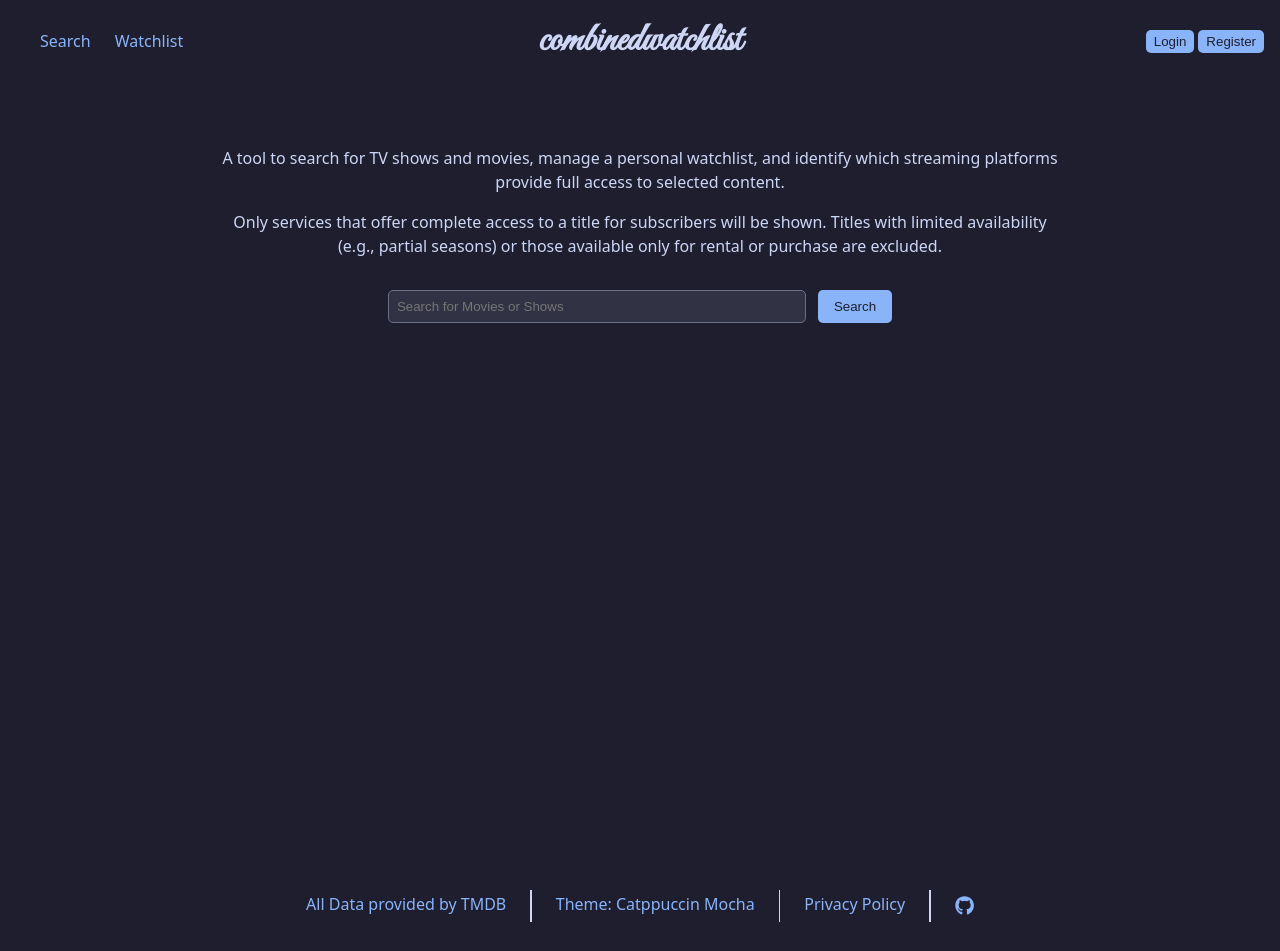
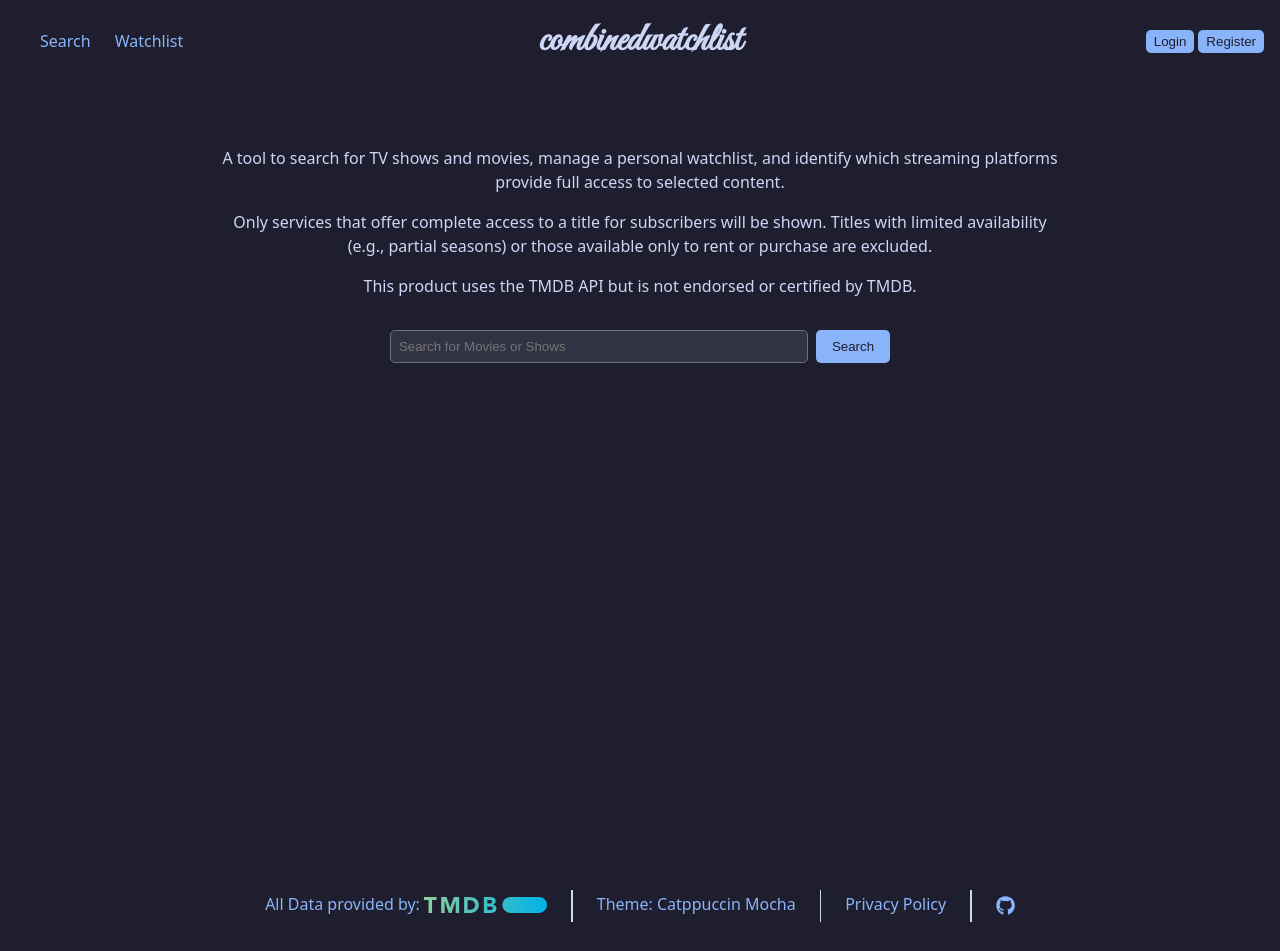
Before and after one commit to erikkb/combinedwatchlist, a React (Vite) app in the folder react-frontend/: page / in a window 1280 px wide. Shown: the top 951 px of the page. Built offline with nearby package versions, Linux system fonts and the light colour scheme; no server answers.

Commit message:
small improvements: add/delete button, privacy policy, TMDB compliance

```diff
--- a/react-frontend/src/components/Footer/Footer.tsx
+++ b/react-frontend/src/components/Footer/Footer.tsx
@@ -5,7 +5,7 @@ export default function Footer() {
   return (
     <footer className="footer">
       <p>
-        <a href="https://www.themoviedb.org/" target="_blank" rel="noreferrer">All Data provided by TMDB</a>
+        <a href="https://www.themoviedb.org/" target="_blank" rel="noreferrer">All Data provided by: <img src="tmdb_small.svg" alt="TMDB Logo" style={{ height: '1em', position: 'relative', top: '0.15em' }}/></a>
         <span className="footer-separator"></span>
         <a href="https://github.com/catppuccin/catppuccin" target="_blank" rel="noopener noreferrer">Theme: Catppuccin Mocha</a>
         <span className="footer-separator"></span>
--- a/react-frontend/src/components/MainContent/MainContent.css
+++ b/react-frontend/src/components/MainContent/MainContent.css
@@ -48,6 +48,7 @@
     border: none;
     padding: 0.5rem 1rem;
     margin-top: 1rem;
+    margin-left: 0%;
     border-radius: 5px;
     cursor: pointer;
   }
--- a/react-frontend/src/components/MainContent/MainContent.tsx
+++ b/react-frontend/src/components/MainContent/MainContent.tsx
@@ -255,7 +255,10 @@ export default function MainContent() {
           A tool to search for TV shows and movies, manage a personal watchlist, and identify which streaming platforms provide full access to selected content.
         </p>
         <p className="description">
-        Only services that offer complete access to a title for subscribers will be shown. Titles with limited availability (e.g., partial seasons) or those available only for rental or purchase are excluded.
+        Only services that offer complete access to a title for subscribers will be shown. Titles with limited availability (e.g., partial seasons) or those available only to rent or purchase are excluded.
+        </p>
+        <p className="description">
+        This product uses the TMDB API but is not endorsed or certified by TMDB.
         </p>
       </div>
       <form className="search-form" onSubmit={handleSearch}>
--- a/react-frontend/src/components/PrivacyPolicyPage/PrivacyPolicyPage.tsx
+++ b/react-frontend/src/components/PrivacyPolicyPage/PrivacyPolicyPage.tsx
@@ -16,7 +16,7 @@ export default function PrivacyPolicyPage() {
                 <p>Privacy Policy for combinedwatchlist.<br />Effective date: 05.05.2025.</p>
                 <h3>1. Controller</h3>
                 <p>The controller responsible for data processing on this website is: <br /> <br /> {ownerName} <br /> {address1} <br /> {address2} <br /> {address3} <br /> {address4} <br /> <br /> <a href={`mailto:${ownerEmail}`}>{ownerEmail}</a></p>
-                <h3>General Information</h3>
+                <h3>2. General Information</h3>
                 <p>This privacy policy explains how we collect, use, and store your personal data when you use the website combinedwatchlist.</p>
                 <p>We take the protection of your personal data seriously and process it in accordance with the General Data Protection Regulation (GDPR) and other applicable laws.</p>
                 <h3>3. What Data We Collect</h3>
@@ -54,6 +54,8 @@ export default function PrivacyPolicyPage() {
                     <li>Sending password reset emails if requested</li>
                 </ul>
                 <p>Your data is not shared with third parties, except if legally required.</p>
+                <h4>4.1 Third-Party Data Sources</h4>
+                <p>To provide up-to-date information about movies and TV shows, this website uses The Movie Database (TMDB) API. TMDB is queried by our server to retrieve public metadata such as titles, posters, and provider availability. No personal user data (such as IP address, username, or email) is sent to TMDB, as all API requests are made server-side. TMDB does not receive or process user-related information.</p>
                 <h3>5. Legal Basis</h3>
                 <p>Data processing is based on:</p>
                 <ul>
--- a/react-frontend/src/components/SearchResults/SearchResults.css
+++ b/react-frontend/src/components/SearchResults/SearchResults.css
@@ -98,6 +98,7 @@
     font-size: 1rem;
     cursor: pointer;
     font-family: monospace;
+    font-weight: bold;
   }
 
   .result-item {
--- a/react-frontend/src/components/SearchResults/SearchResults.tsx
+++ b/react-frontend/src/components/SearchResults/SearchResults.tsx
@@ -77,7 +77,7 @@ export default function SearchResults({
                         e.stopPropagation();
                         onAddMovie(movie);
                       }}
-                      style={{ background: "var(--ctp-mocha-blue)"}}
+                      style={{ background: "var(--ctp-mocha-green)"}}
                     >
                       +
                     </button>
@@ -123,7 +123,7 @@ export default function SearchResults({
                         e.stopPropagation();
                         onAddShow(show);
                       }}
-                      style={{ background: "var(--ctp-mocha-blue)"}}
+                      style={{ background: "var(--ctp-mocha-green)" }}
                     >
                       +
                     </button>
--- a/react-frontend/src/components/WatchlistItem/WatchlistItem.tsx
+++ b/react-frontend/src/components/WatchlistItem/WatchlistItem.tsx
@@ -126,7 +126,7 @@ export default function WatchlistItem({
                   isMovieType(item) ? onAddMovie(item) : onAddShow(item)
                 }
                 style={{
-                  background: "var(--ctp-mocha-blue)",
+                  background: "var(--ctp-mocha-green)",
                   color: "var(--ctp-mocha-base)",
                 }}
               >
```
Also changed, not shown: react-frontend/public/tmdb_large.svg (added), react-frontend/public/tmdb_small.svg (added).
